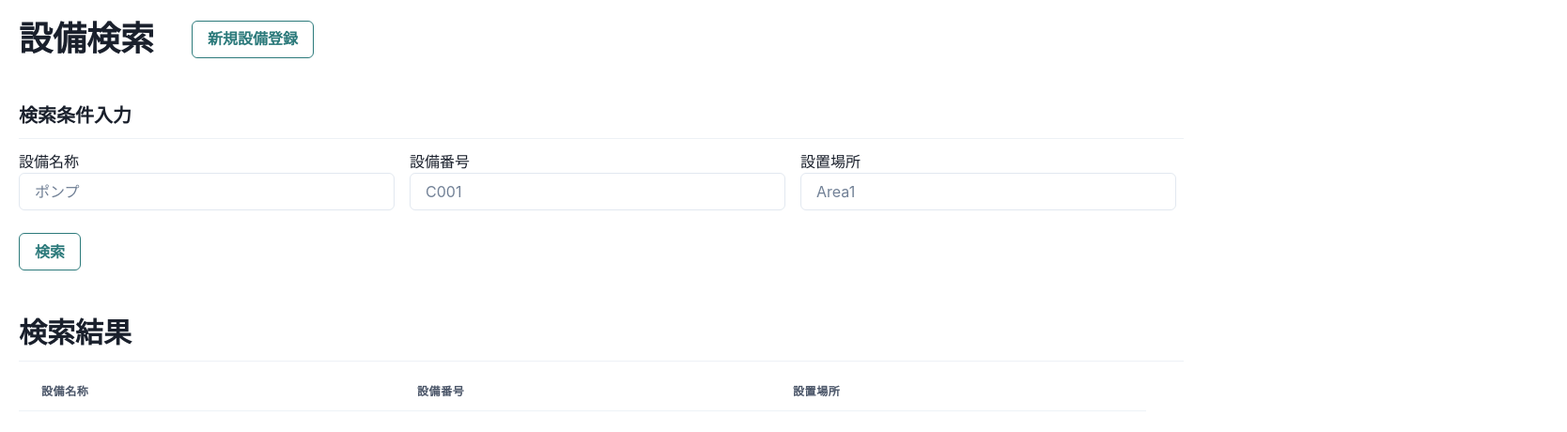
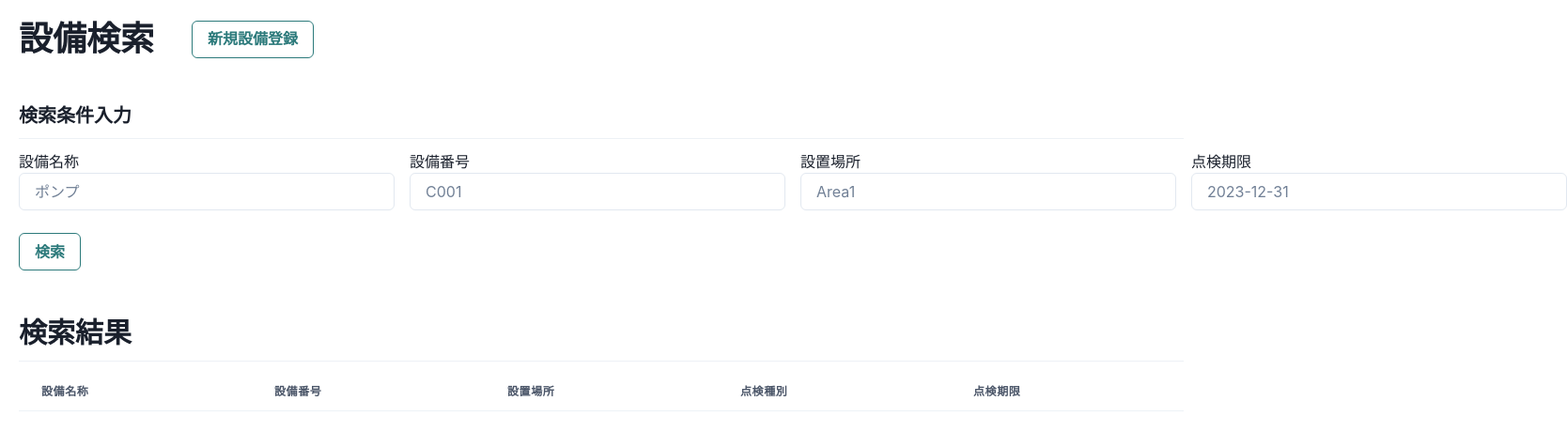
Before and after one commit to rinna-kawaguchi/Equipment-Management-API, a React (Create React App) app in the folder frontend/: page /find in a window 1280 px wide. Shown: the top 460 px of the page at 94% size, 1668 px wide, since content can reach past the window. Built offline with nearby package versions, Linux system fonts and the light colour scheme.

Commit message:
設備検索画面に点検期限検索と点検期限表示を追加

```diff
--- a/frontend/src/components/FindEquipment.tsx
+++ b/frontend/src/components/FindEquipment.tsx
@@ -9,12 +9,15 @@ export type Equipment = {
   name: string;
   number: string;
   location: string;
+  checkType: string;
+  deadline: string;
 };
 
 export const FindEquipment = () => {
   const [name, setName] = useState("");
   const [number, setNumber] = useState("");
   const [location, setLocation] = useState("");
+  const [deadline, setDeadline] = useState("");
   const [equipments, setEquipments] = useState<Array<Equipment>>([]);
 
   const navigate = useNavigate();
@@ -26,11 +29,20 @@ export const FindEquipment = () => {
   const onChangeName = (e: ChangeEvent<HTMLInputElement>) => setName(e.target.value);
   const onChangeNumber = (e: ChangeEvent<HTMLInputElement>) => setNumber(e.target.value);
   const onChangeLocation = (e: ChangeEvent<HTMLInputElement>) => setLocation(e.target.value);
+  const onChangeDeadline = (e: ChangeEvent<HTMLInputElement>) => setDeadline(e.target.value);
 
   // Spring BootのAPIを叩いて、前段で入力した条件に合致する設備情報を取得する。
   const onClickFindEquipment = () => {
-    axios.get<Array<Equipment>>(`http://localhost:8080/equipments?name=${name}&number=${number}&location=${location}`)
+    axios.get<Array<Equipment>>(`http://localhost:8080/equipments?name=${name}&number=${number}&location=${location}&deadline=${deadline}`)
       .then((res) => setEquipments(res.data));
+  };
+
+  // １ヶ月後の日付をyyyy-mm-dd形式に変換する
+  const formatOneMonthAhead = (dt: Date) => {
+    var y = dt.getFullYear();
+    var m = ('00' + (dt.getMonth() + 2)).slice(-2);
+    var d = ('00' + dt.getDate()).slice(-2);
+    return (y + '-' + m + '-' + d);
   };
 
   return (
@@ -57,6 +69,10 @@ export const FindEquipment = () => {
           <p>設置場所</p>
           <Input width={"400px"} placeholder="Area1" onChange={onChangeLocation} />
         </Box>
+        <Box>
+          <p>点検期限</p>
+          <Input width={"400px"} placeholder="2023-12-31" onChange={onChangeDeadline} />
+        </Box>
       </HStack>
       <br />
       <BaseButton onClick={onClickFindEquipment}>検索</BaseButton>
@@ -65,13 +81,15 @@ export const FindEquipment = () => {
       <br />
       <Heading size='lg'>検索結果</Heading>
       <Divider my={3} />
-      <TableContainer width={1200}>
+      <TableContainer>
         <Table variant='simple'>
           <Thead>
             <Tr>
               <Th>設備名称</Th>
               <Th>設備番号</Th>
               <Th>設置場所</Th>
+              <Th>点検種別</Th>
+              <Th>点検期限</Th>
             </Tr>
           </Thead>
           <Tbody>
@@ -82,6 +100,10 @@ export const FindEquipment = () => {
                 </Td>
                 <Td >{equipment.number}</Td>
                 <Td>{equipment.location}</Td>
+                <Td>{equipment.checkType}</Td>
+                <Td style={{ color: formatOneMonthAhead(new Date()) >= equipment.deadline ? "red" : "black" }}>
+                  {equipment.deadline}
+                </Td>
               </Tr>
             ))}
           </Tbody>
```
